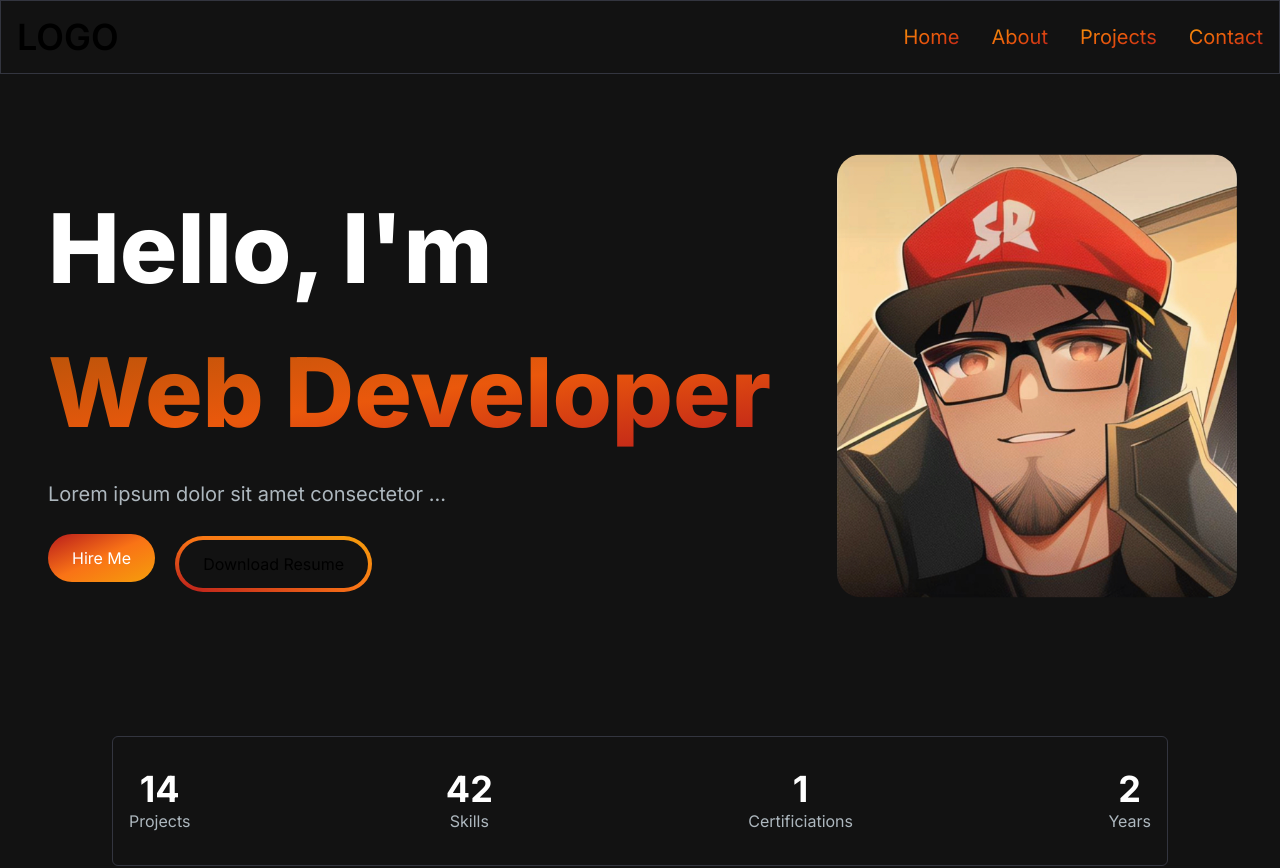
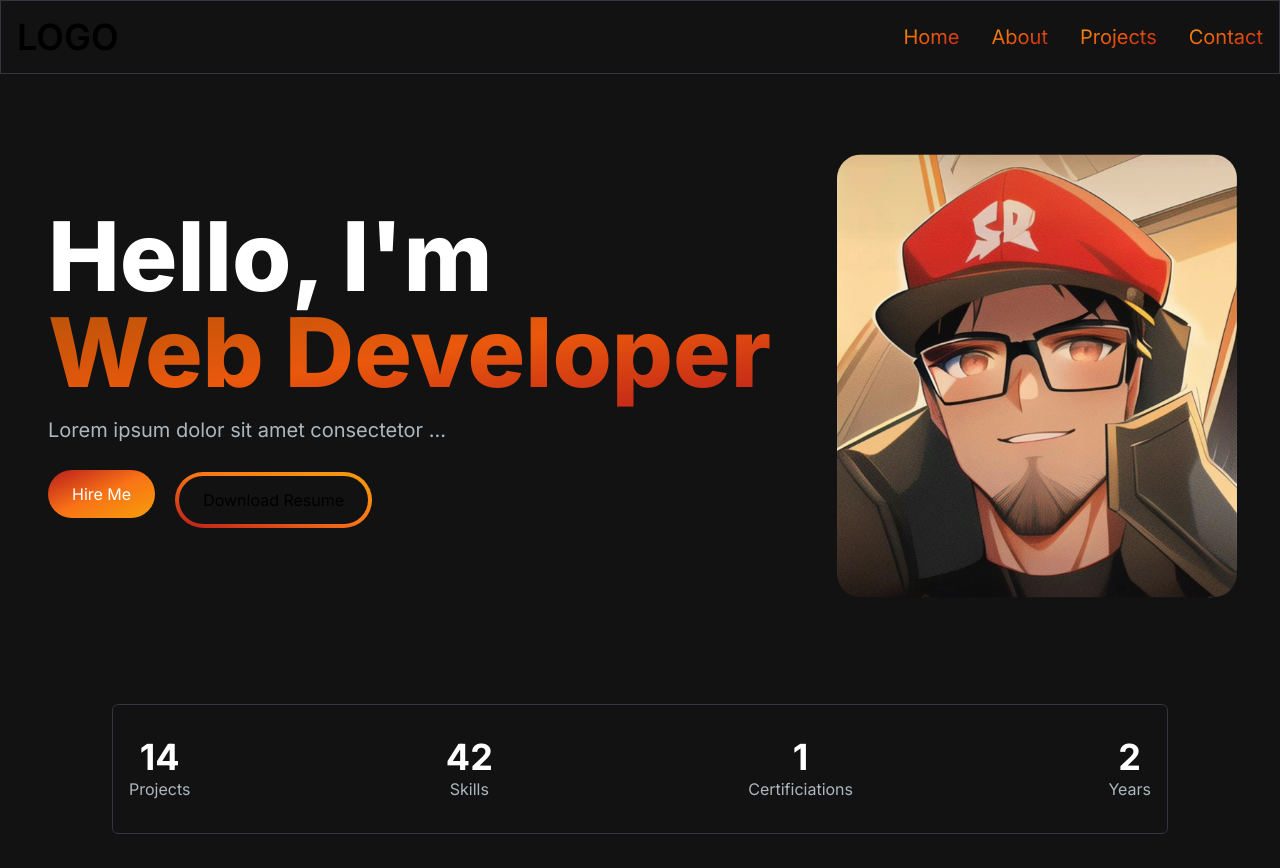
Before and after one commit to SamPage4427/SamPageNextPortfolio, a Next.js app: page / in a window 1280 px wide. Shown: the top 868 px of the page. Built offline with nearby package versions, Linux system fonts and the light colour scheme.

Commit message:
fix: contact section is sending emails now and some sizing errors are better

```diff
--- a/src/app/components/contact/ContactSection.jsx
+++ b/src/app/components/contact/ContactSection.jsx
@@ -5,6 +5,7 @@ import { useState } from "react";
 
 function ContactSection() {
   const [emailSent, setEmailSent] = useState(false);
+
   const handleSubmit = async (e) => {
     e.preventDefault();
     const data = {
@@ -12,20 +13,20 @@ function ContactSection() {
       subject: e.target.subject.value,
       message: e.target.message.value,
     };
-    const dataFormatJSON = JSON.stringify(data);
+    const JSONdata = JSON.stringify(data);
     const endpoint = "/api/send";
+
     const options = {
       method: "POST",
       headers: {
         "Content-Type": "application/json",
       },
-      body: dataFormatJSON,
+      body: JSONdata,
     };
 
     const response = await fetch(endpoint, options);
-    const resData = await response.json();
 
-    if (resData.status === 200) {
+    if (response.status === 200) {
       console.log("Message sent.");
       setEmailSent(true);
     }
@@ -106,7 +107,12 @@ function ContactSection() {
           </div>
           <button
             type="submit"
-            className="bg-gradient-to-br from-red-700 via-orange-500 to-amber-500 hover:text-slate-300 border border-red-500 hover:border-white rounded-lg p-2.5 font-medium text-lg"
+            disabled={emailSent}
+            className={
+              emailSent
+                ? "bg-slate-500 rounded-lg p-2.5 font-medium text-lg"
+                : "bg-gradient-to-br from-red-700 via-orange-500 to-amber-500 hover:text-slate-300 border border-red-500 hover:border-white rounded-lg p-2.5 font-medium text-lg cursor-pointer"
+            }
           >
             Send Message
           </button>
--- a/src/app/components/main/Main.jsx
+++ b/src/app/components/main/Main.jsx
@@ -7,8 +7,8 @@ const MainPage = () => {
   return (
     <section className="lg:py-16">
       <div className="grid grid-cols-1 sm:grid-cols-12">
-        <div className="col-span-8 place-self-center text-center sm:text-left lg:justify-self-start">
-          <h1 className="text-white mb-4 text-4xl sm:text-5xl lg:text-8xl lg:leading-normal font-extrabold">
+        <div className="col-span-7 xl:col-span-8 place-self-center text-center sm:text-left lg:justify-self-start">
+          <h1 className="text-white mb-4 text-4xl sm:text-5xl xl:text-8xl lg:leading-normal font-extrabold">
             <span>
               Hello, I'm
               <br />
@@ -19,9 +19,9 @@ const MainPage = () => {
                 3000,
                 "Web Developer",
                 3000,
-                "Front-End Developer",
+                "React Developer",
                 3000,
-                "React Developer",
+                "Software Engineer",
                 3000,
               ]}
               wrapper="span"
@@ -45,7 +45,6 @@ const MainPage = () => {
           </div>
         </div>
         <div className="relative w-[250px] h-[250px] lg:w-[400px] lg:h-[400px]">
-          {/* <div className="rounded-full bg-[#181818] w-[250px] h-[250px] lg:w-[400px] lg:h-[400px] relative"> */}
           <Image
             src="/images/sam.jpg"
             alt="Sam Avatar"
@@ -55,7 +54,6 @@ const MainPage = () => {
             height={300}
             className="absolute transform -translate-x-1/2 -translate-y-1/2 top-1/2 left-1/2 rounded-3xl"
           />
-          {/* </div> */}
         </div>
       </div>
     </section>
--- a/src/app/page.js
+++ b/src/app/page.js
@@ -1,5 +1,5 @@
 import Nav from "./components/nav/Nav";
-import MainPage from "./components/main/Main";
+import MainSection from "./components/main/Main";
 import About from "./components/about/About";
 import ProjectSection from "./components/project/ProjectSection";
 import ContactSection from "./components/contact/ContactSection";
@@ -8,10 +8,10 @@ import AchievementSection from "./components/achievements/AchievementsSection";
 
 export default function Home() {
   return (
-    <main className="flex max-w-full min-h-screen flex-col bg-[#121212] container mx-auto px-12 py-4">
+    <main className="flex min-h-screen flex-col bg-[#121212]">
       <Nav />
-      <div className="container mx-auto mt-24">
-        <MainPage />
+      <div className="container mt-24 mx-auto px-12 py-4">
+        <MainSection />
         <AchievementSection />
         <About />
         <ProjectSection />
```
